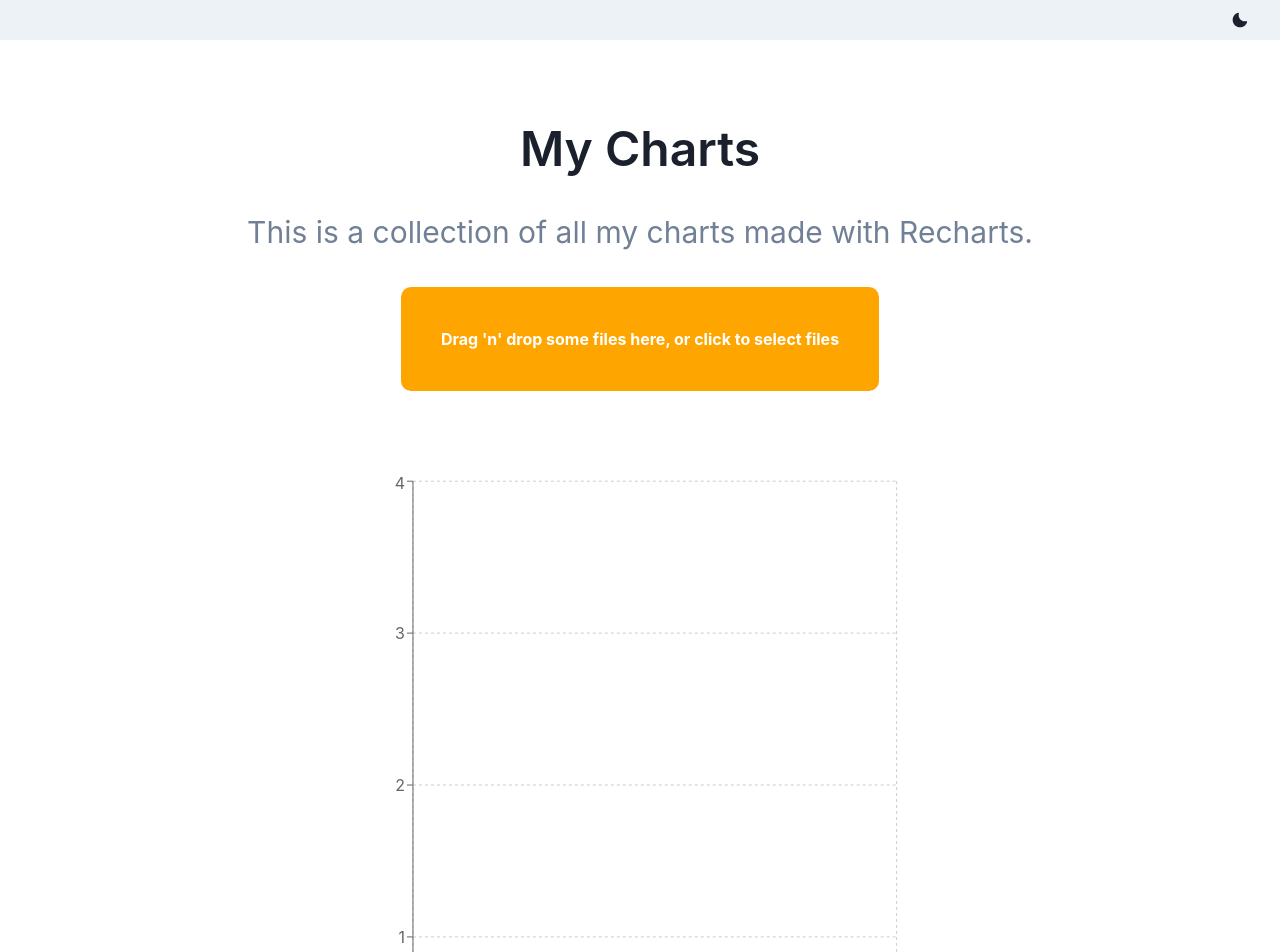
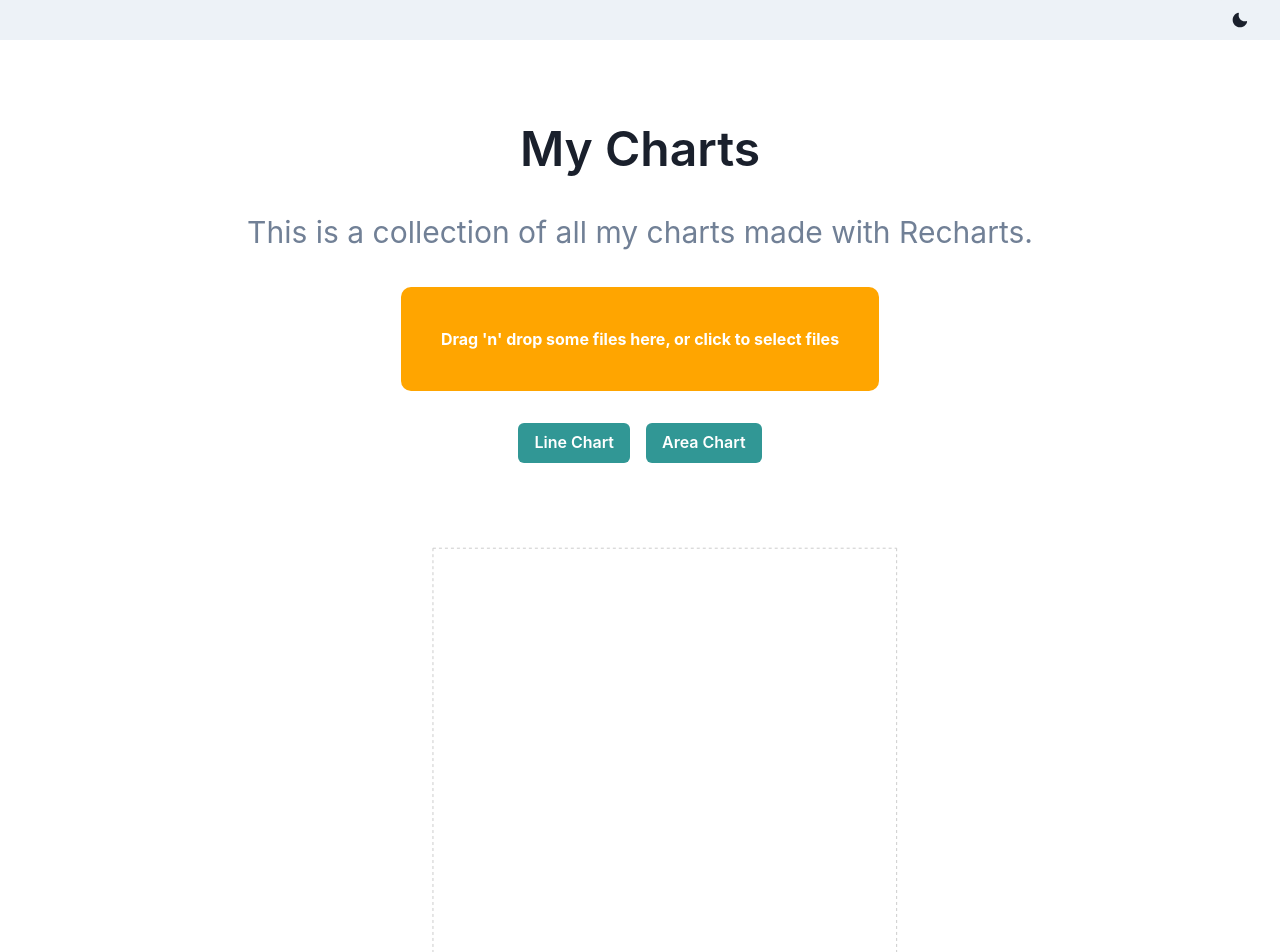
Before and after one commit to harishv7/recharts_tutorial, a React (Create React App) app: page / in a window 1280 px wide. Shown: the top 952 px of the page. Built offline with nearby package versions, Linux system fonts and the light colour scheme.

Commit message:
Add buttons to switch chart types

```diff
--- a/src/components/App.js
+++ b/src/components/App.js
@@ -1,14 +1,14 @@
 import React, { useCallback, useState } from "react";
-import { Box, Container, Heading, Text, Stack } from "@chakra-ui/react";
+import { Button, Box, Container, Heading, Text, Stack } from "@chakra-ui/react";
 import { useDropzone } from "react-dropzone";
 import Papa from "papaparse";
 import Nav from "./Nav";
 import LineChartContainer from "./LineChart";
 import AreaChartContainer from "./AreaChart";
-import { AreaChart } from "recharts";
 
 function App() {
   const [data, setData] = useState([]);
+  const [chartType, setChartType] = useState("line");
 
   const parseFile = (file) => {
     Papa.parse(file, {
@@ -65,11 +65,27 @@ function App() {
               )}
             </div>
           </Box>
+          <Stack spacing={4} direction="row" align="center">
+            <Button
+              colorScheme="teal"
+              size="md"
+              onClick={() => setChartType("line")}
+            >
+              Line Chart
+            </Button>
+            <Button
+              colorScheme="teal"
+              size="md"
+              onClick={() => setChartType("area")}
+            >
+              Area Chart
+            </Button>
+          </Stack>
         </Stack>
       </Container>
       <Container height={"2xl"} width={"8xl"}>
-        {/* <LineChartContainer data={data} /> */}
-        <AreaChartContainer data={data} />
+        {chartType === "line" && <LineChartContainer data={data} />}
+        {chartType === "area" && <AreaChartContainer data={data} />}
       </Container>
     </div>
   );
```
